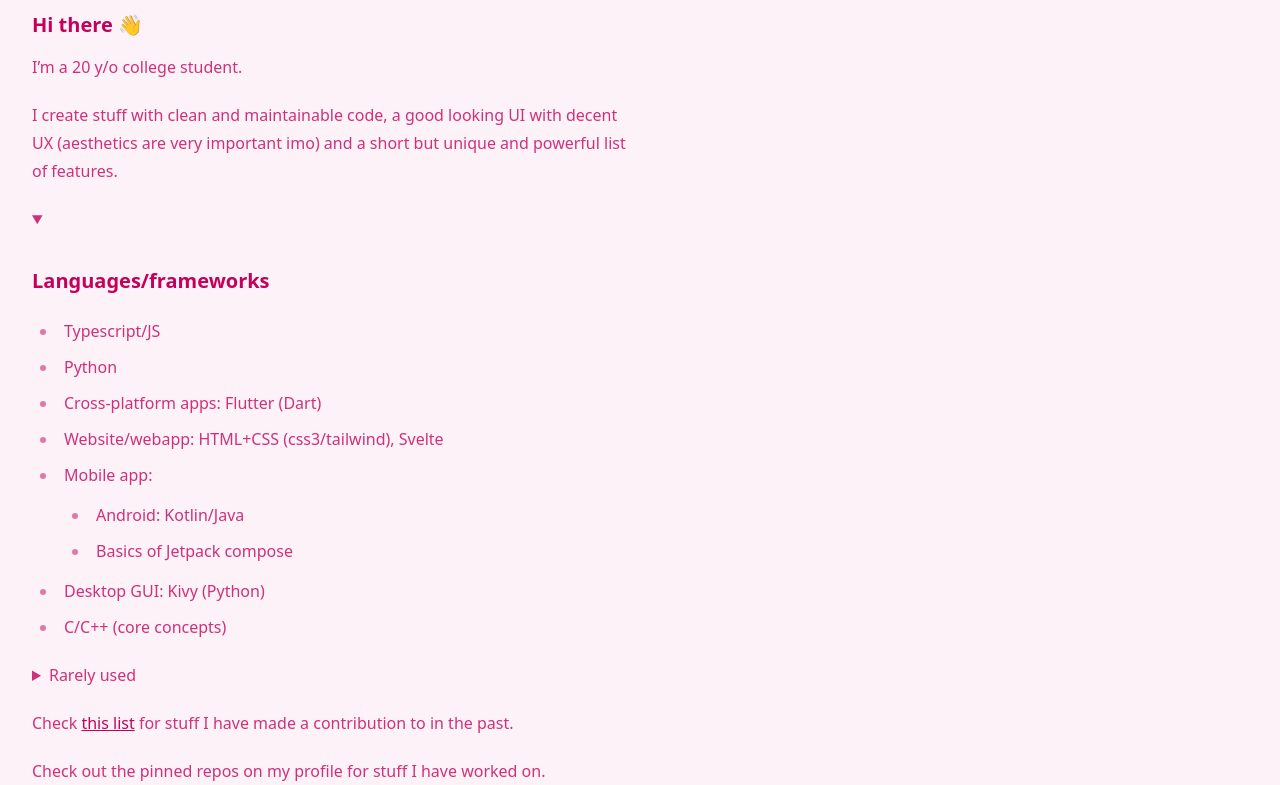
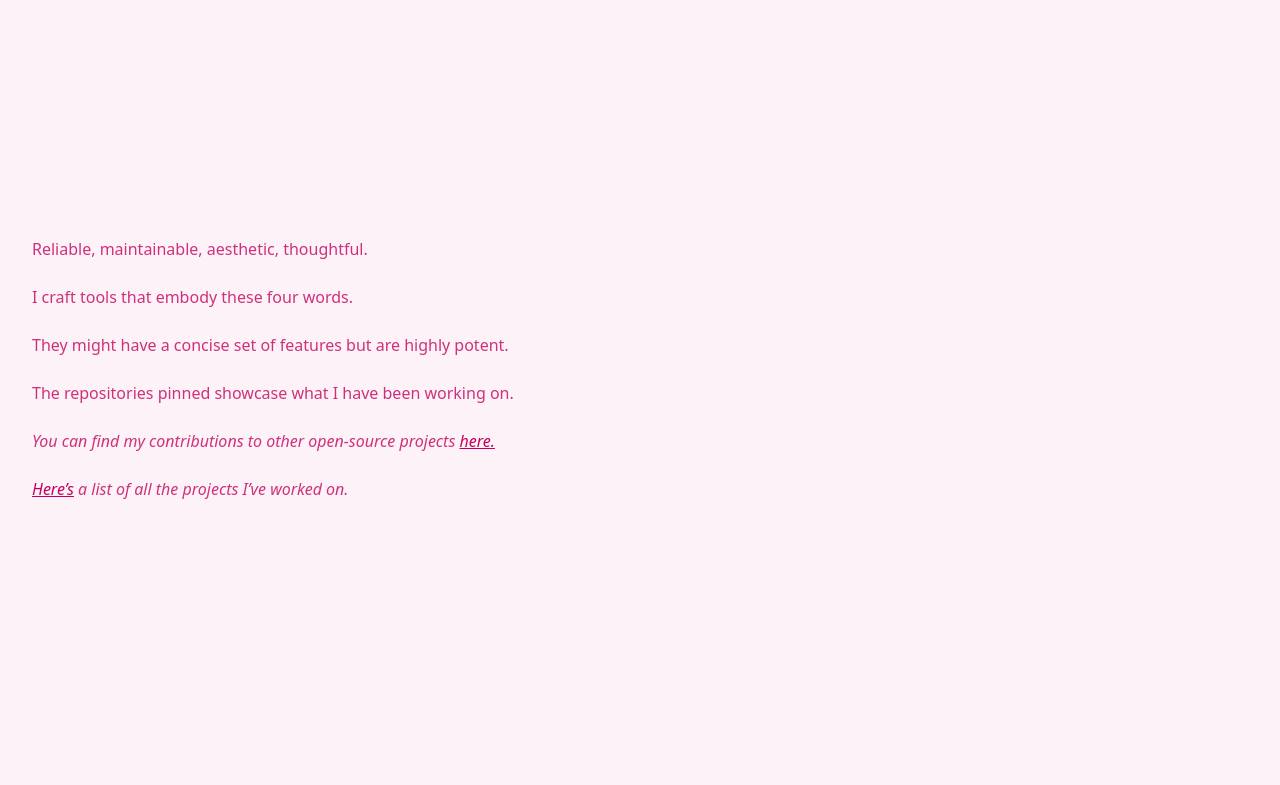
Before and after one commit to supershadoe/website, an Astro site: page / in a window 1280 px wide. Shown: the part 55-840 px from the top of the page. After the commit the page ends 800 px from the top, so only its background shows below. Built offline with nearby package versions, Linux system fonts and the light colour scheme; Astro itself is replaced by a stand-in of ours.

Commit message:
Change bio

```diff
--- a/src/pages/index.md
+++ b/src/pages/index.md
@@ -3,40 +3,14 @@ layout: ../layouts/profile.astro
 title: shadoe
 ---
 
-### Hi there 👋
+Reliable, maintainable, aesthetic, thoughtful.
 
-I'm a 20 y/o college student.
+I craft tools that embody these four words.
 
-I create stuff with clean and maintainable code, a good looking UI with decent
-UX (aesthetics are very important imo) and a short but unique and powerful list
-of features.
+They might have a concise set of features but are highly potent.
 
-<details open><summary>
+The repositories pinned showcase what I have been working on.
 
-### Languages/frameworks
+_You can find my contributions to other open-source projects [here.](https://github.com/stars/supershadoe/lists/contrib)_
 
-</summary>
-
-- Typescript/JS
-- Python
-- Cross-platform apps: Flutter (Dart)
-- Website/webapp: HTML+CSS (css3/tailwind), Svelte
-- Mobile app:
-    - Android: Kotlin/Java
-    - Basics of Jetpack compose
-- Desktop GUI: Kivy (Python)
-- C/C++ (core concepts)
-
-<details>
-  <summary>Rarely used</summary>
-
-- Perl
-
-</details>
-
-</details>
-
-Check [this list](https://github.com/stars/supershadoe/lists/contrib) for stuff
-I have made a contribution to in the past.
-
-Check out the pinned repos on my profile for stuff I have worked on.
+_[Here's](https://github.com/supershadoe/) a list of all the projects I've worked on._
```
